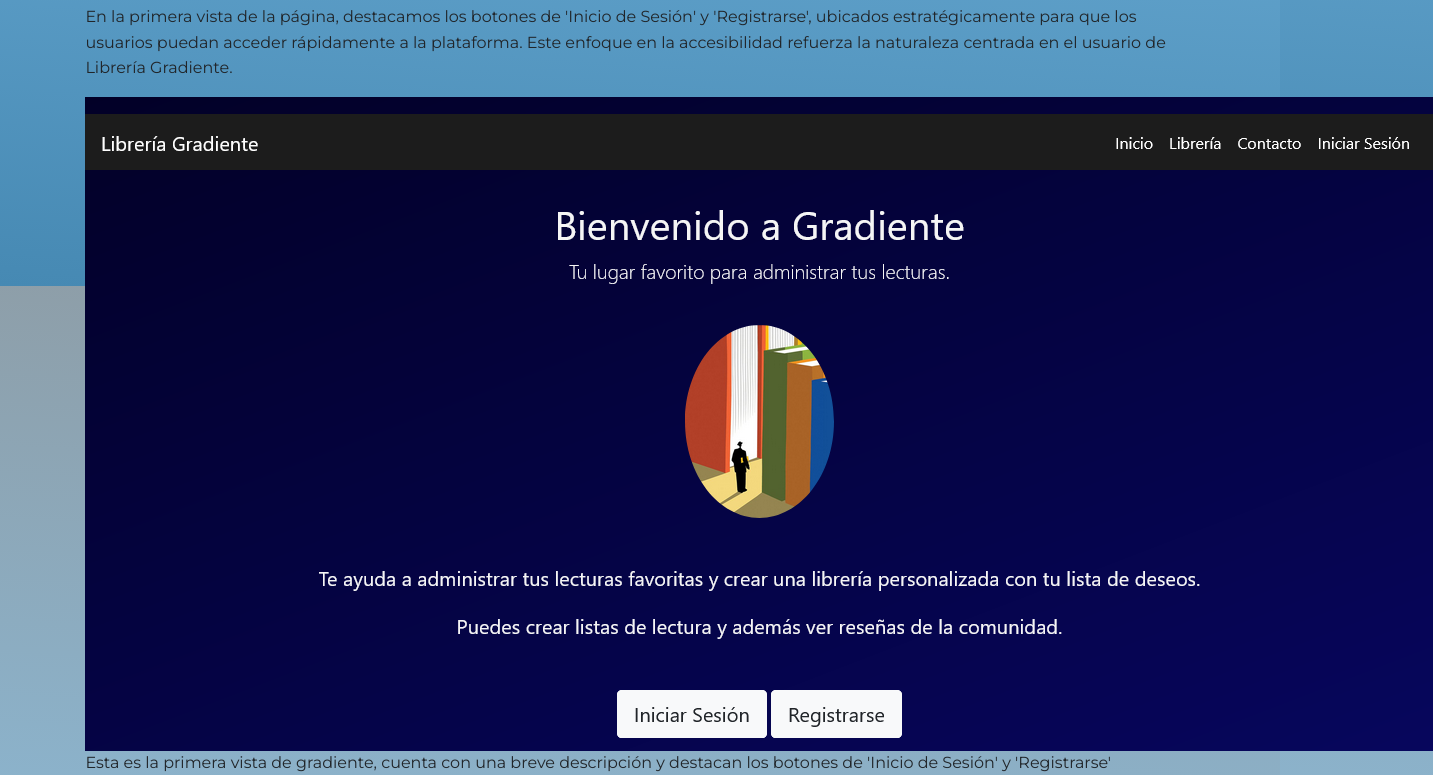
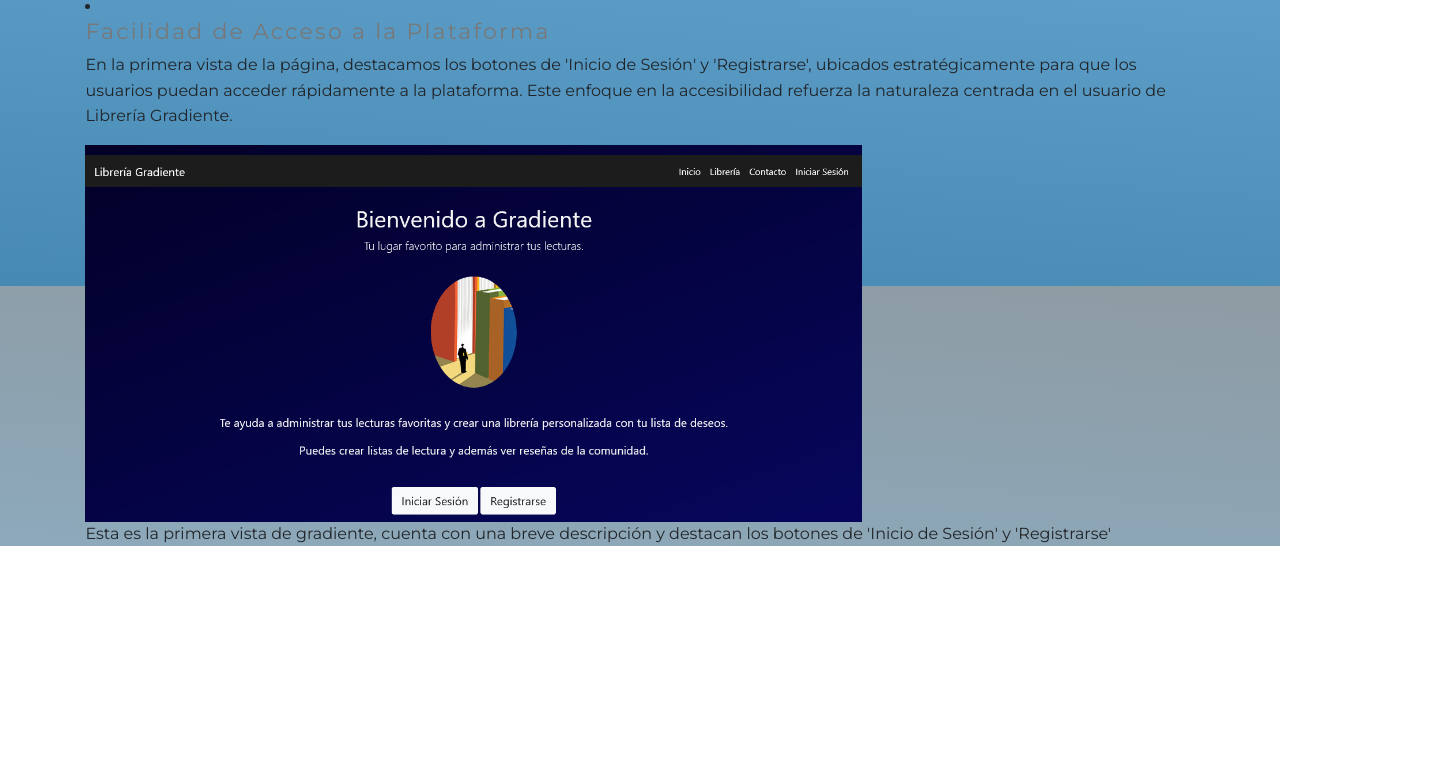
Before and after one commit to osss2046/pagina-web-personal, a plain HTML site: page libreria_gradiente.html in a window 1280 px wide. Shown: the part 1874-2649 px from the top of the page, 1433 px wide, since content can reach past the window. After the commit the page ends 2420 px from the top, so only its background shows below. Drawn offline with Linux system fonts and the light colour scheme.

Commit message:
gradiente3.1

```diff
--- a/libreria_gradiente.html
+++ b/libreria_gradiente.html
@@ -108,6 +108,8 @@
 
 
         <section>
+            <br>
+            <br>
             <h2 class="text-center">
                 Front End
             </h2>
@@ -170,7 +172,7 @@
             </li>
             <figure>
                 <!-- Aquí colocas la imagen que deseas -->
-                <img src="media/Gradiente1.png" alt="Imagen de bienvenida a gradiente" style="width:auto;">
+                <img src="media/Gradiente1.png" alt="Imagen de bienvenida a gradiente" style="width:auto; width:70%;">
 
                 <!-- Aquí escribes el pie de imagen -->
                 <figcaption>Esta es la primera vista de gradiente, cuenta con una breve descripción y
```
